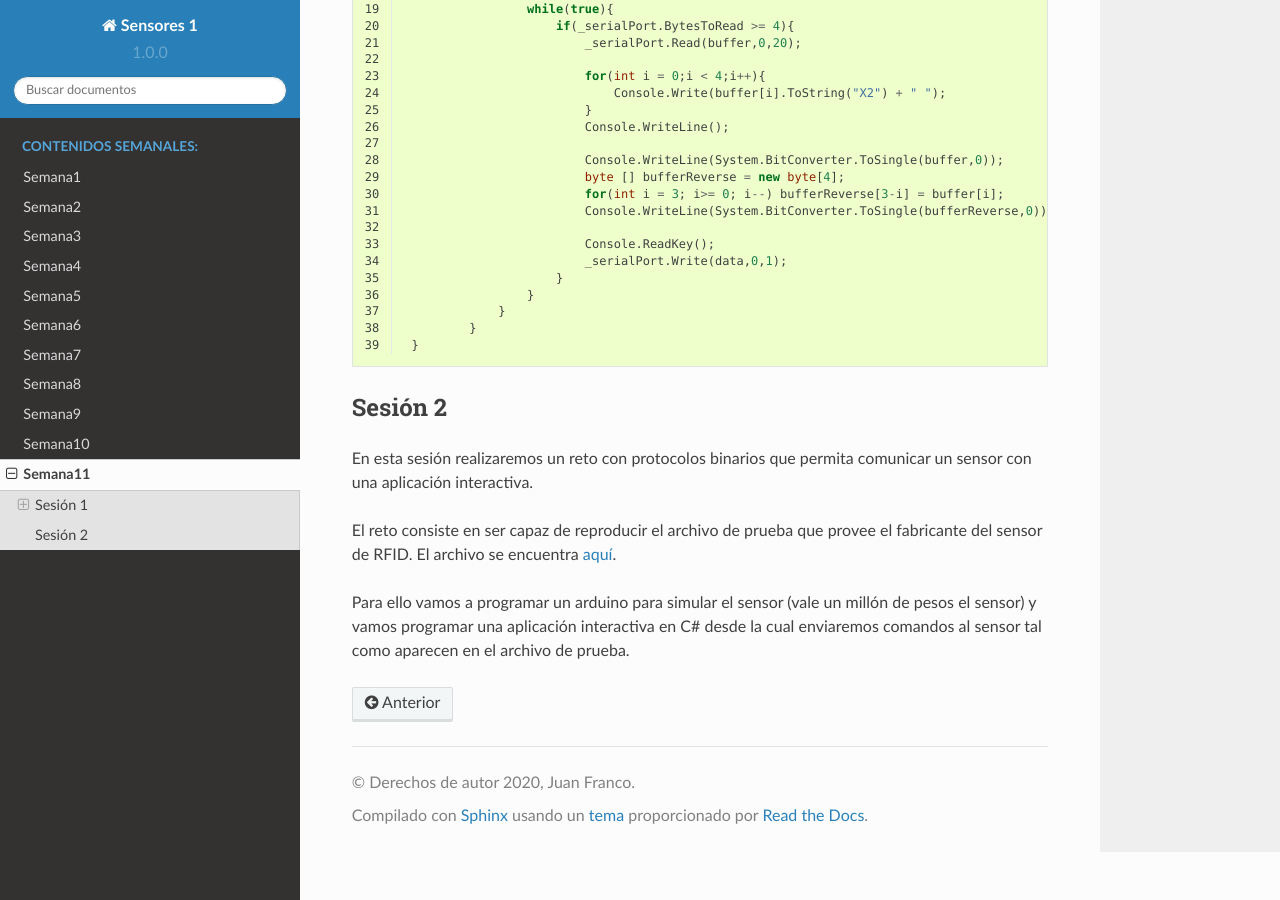
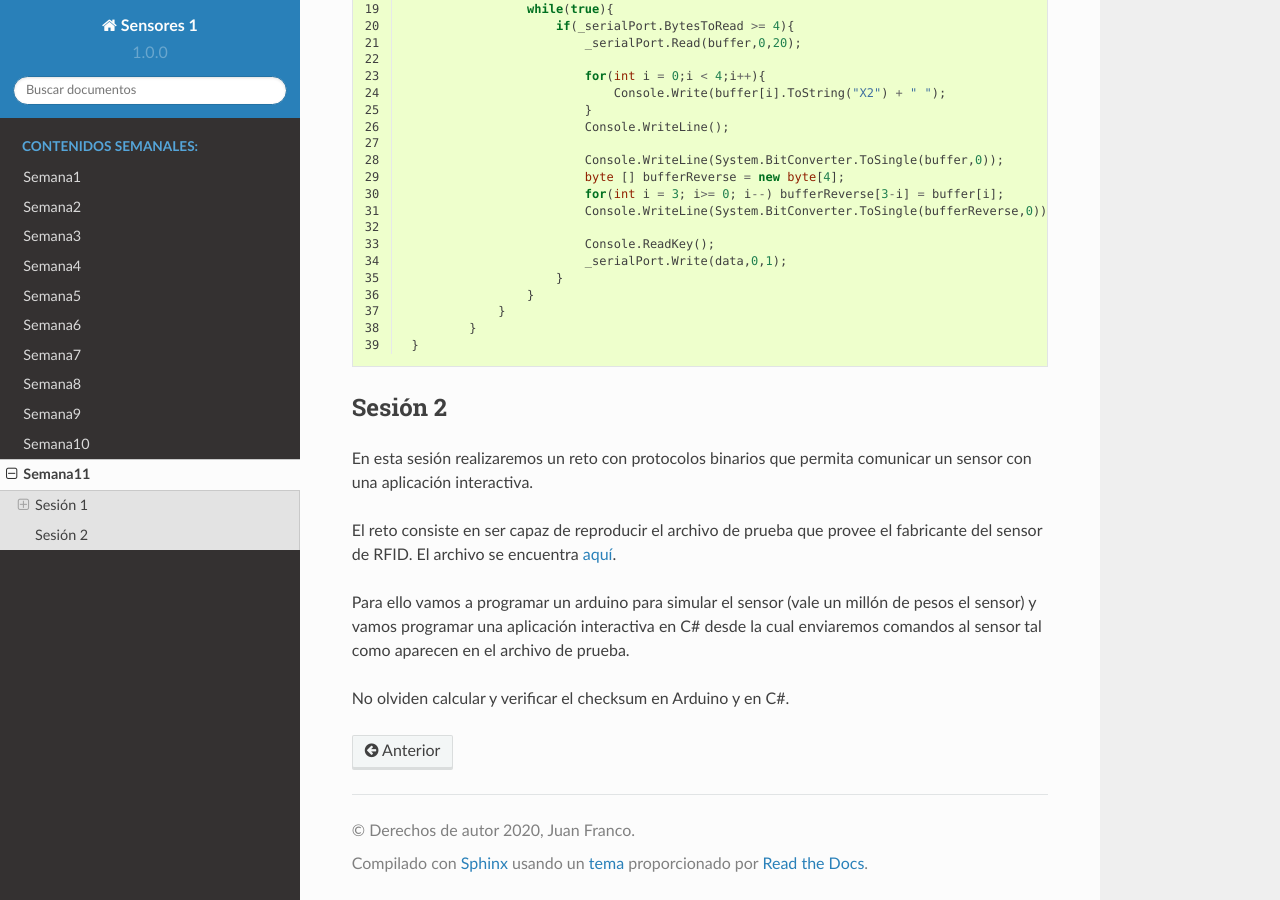
Before and after one commit to juanferfranco/sensores1, a Sphinx documentation site: the page built from docs/_semana11/semana11.rst, in a window 1280 px wide and 900 px high, scrolled down 7111 px. Built offline with Sphinx 7.4.7 and the Read the Docs theme 2.0.0, drawn with Linux system fonts in a browser that asks for light colours.

Commit message:
update week 11

```diff
--- a/docs/_semana11/semana11.rst
+++ b/docs/_semana11/semana11.rst
@@ -442,3 +442,5 @@ Para ello vamos a programar un arduino para simular el sensor (vale un millón
 de pesos el sensor) y vamos programar una aplicación interactiva en C# desde
 la cual enviaremos comandos al sensor tal como aparecen en el archivo de
 prueba.
+
+No olviden calcular y verificar el checksum en Arduino y en C#.
```
